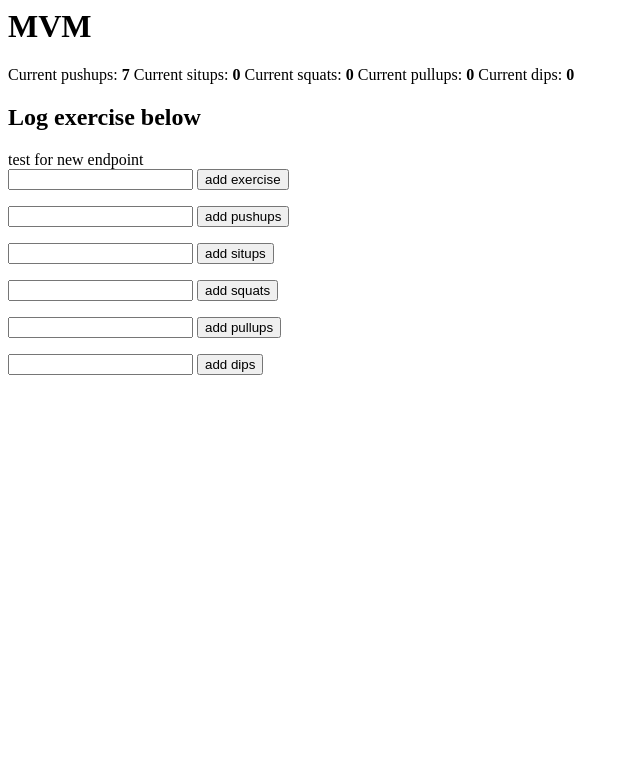
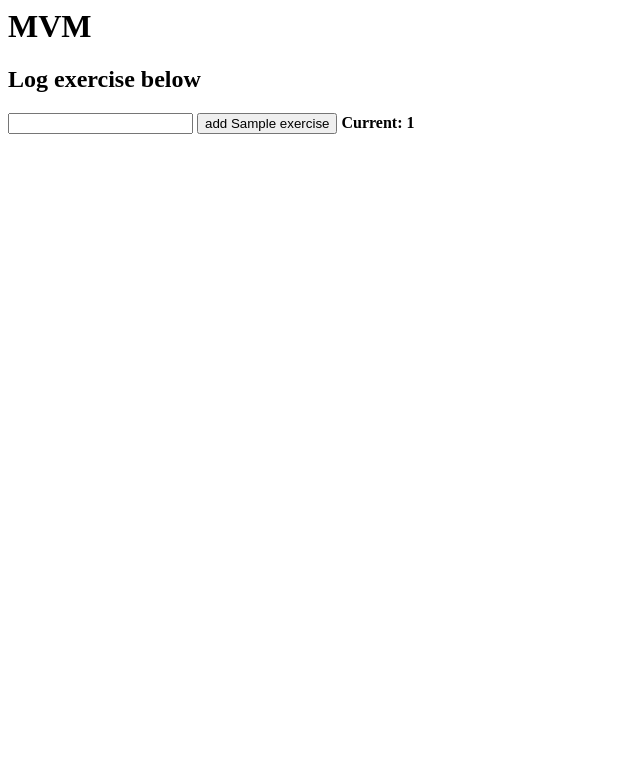
Before and after one commit to Michael-Vander-Meiden/exercise_scoreboard, a Django app: a page that uses scoreboard/templates/scoreboard/detail.html in a window 1280 px wide. Shown: the top 783 px of the page, without its empty margins (0-640 px from the left). Run offline with Django 3.2, Linux system fonts and the light colour scheme; data comes from the database, SQL or seed files in the repository; tables that the repository leaves empty hold one stand-in row (values such as "Sample post").

Commit message:
added stats from exercisevectors

```diff
--- a/scoreboard/templates/scoreboard/detail.html
+++ b/scoreboard/templates/scoreboard/detail.html
@@ -1,53 +1,14 @@
 <H1>{{participant.participant_name}}</H1>
 
-Current pushups: <b>{{participant.score}}</b>
-Current situps: <b>{{participant.situps_count}}</b>
-Current squats: <b>{{participant.squats_count}}</b>
-Current pullups: <b>{{participant.pullups_count}}</b>
-Current dips: <b>{{participant.dips_count}}</b>
 <H2>Log exercise below</H2>
 
-test for new endpoint
-<form action="log_exercise/1" method="post">
-{% csrf_token %}
-<label for="quantity"></label>
-<input type="number" id="quantity" name="quantity">
-<input type="submit" value= "add exercise">
-</form>
 
 
-<form action="log_pushups" method="post">
-{% csrf_token %}
-<label for="quantity"></label>
-<input type="number" id="quantity" name="quantity">
-<input type="submit" value= "add pushups">
-</form>
-
-<form action="log_situps" method="post">
-{% csrf_token %}
-<label for="quantity"></label>
-<input type="number" id="quantity" name="quantity">
-<input type="submit" value= "add situps">
-</form>
-
-
-<form action="log_squats" method="post">
-{% csrf_token %}
-<label for="quantity"></label>
-<input type="number" id="quantity" name="quantity">
-<input type="submit" value= "add squats">
-</form>
-
-<form action="log_pullups" method="post">
-{% csrf_token %}
-<label for="quantity"></label>
-<input type="number" id="quantity" name="quantity">
-<input type="submit" value= "add pullups">
-</form>
-
-<form action="log_dips" method="post">
-{% csrf_token %}
-<label for="quantity"></label>
-<input type="number" id="quantity" name="quantity">
-<input type="submit" value= "add dips">
-</form>
+{% for key, value in data.items %}
+	<form action="log_exercise/{{value.comp_ex_id}}" method="post">
+	{% csrf_token %}
+	<label for="quantity"></label>
+	<input type="number" id="quantity" name="quantity">
+	<input type="submit" value= "add {{value.comp_exercise_name}}"> <b>Current: {{value.exercise_score}}</b>
+	</form>
+{% endfor %}
--- a/scoreboard/views.py
+++ b/scoreboard/views.py
@@ -1,75 +1,124 @@
+from django.db.models import Sum
 from django.shortcuts import render, get_object_or_404
 from django.template import  loader
 from django.urls import reverse
 from django.http import HttpResponse, HttpResponseRedirect
 from .models import Participant, Competition, CompetitionExercise, Exercise, ExerciseVector
 
+import json
+
 def index(request):
     latest_scores_list = Participant.objects.order_by('-total_score')
     context = {'latest_scores_list': latest_scores_list,
-    			'top_participant': latest_scores_list[0]}
+                'top_participant': latest_scores_list[0]}
     return render(request, 'scoreboard/index.html', context)
 
 def competition(request, competition_name, ):
     competition = get_object_or_404(Competition, competition_name=competition_name)
-    latest_scores_list = competition.participant_set.all().order_by('-total_score')
+    latest_participant_list = competition.participant_set.all().order_by('-total_score')
+
     context = {'latest_scores_list': latest_scores_list,
-    			'top_participant': latest_scores_list[0]}
+                'top_participant': latest_scores_list[0]}
     return render(request, 'scoreboard/index.html', context)
 
+def get_competition_data(participant_list):
+    #TODO fill this out for the stuff you want on the front page
+    competition_dump = []
+
+
+
 def detail(request, competition_name, participant_name):
-	participant = get_object_or_404(Participant, participant_name=participant_name)
-	context = {'participant': participant}
-	return render(request, 'scoreboard/detail.html', context)
+    participant = get_object_or_404(Participant, participant_name=participant_name)
+    comp_exercise_list = CompetitionExercise.objects.filter(competition__competition_name=competition_name)
+
+    #get relevant stats
+    data = get_detail_data(participant, comp_exercise_list)
+
+    context = {'participant': participant,
+               'comp_exercise_list': comp_exercise_list,
+               'data': data}
+    return render(request, 'scoreboard/detail.html', context)
+
+def get_detail_data(participant, comp_exercise_list):
+    # we are trying to build a json packet that has everything needed for detail to render it's page
+    details_dump = {}
+
+    #all-time stats
+    for i,comp_ex in enumerate(comp_exercise_list):
+        #initate current dictionary
+        cur_dict = {}
+
+        #add comp_exercise object
+        cur_dict['comp_exercise'] = comp_ex
+
+        #add id
+        cur_dict['comp_ex_id'] = comp_ex.id
+
+        #add name
+        cur_exercise_name = comp_ex.exercise.exercise_name
+        cur_dict['comp_exercise_name'] = cur_exercise_name
+
+        #add total
+        cur_participant_total = ExerciseVector.objects.filter(competition_exercise=comp_ex).filter(participant=participant).aggregate(Sum('delta'))['delta__sum']
+        cur_dict['exercise_score'] = cur_participant_total
+
+        #add everything to thing
+        details_dump[i] = cur_dict
+
+    #json_packet = json.dumps(all_time)
+    return details_dump
+
+
 
 def log_exercise(request, competition_name, participant_name, comp_exercise_id):
-	participant = get_object_or_404(Participant, participant_name=participant_name)
-	comp_exercise = get_object_or_404(CompetitionExercise, pk=comp_exercise_id)
-	#TODO change index variable to delta
-	delta = int(request.POST['quantity'])
+    participant = get_object_or_404(Participant, participant_name=participant_name)
+    comp_exercise = get_object_or_404(CompetitionExercise, pk=comp_exercise_id)
+    #TODO change index variable to delta
+    delta = int(request.POST['quantity'])
 
-	# create exercise vector TODO: add stuff
-	exercise_vec = ExerciseVector.objects.create(delta=delta, participant=participant, competition_exercise=comp_exercise)
+    # create exercise vector TODO: add stuff
+    exercise_vec = ExerciseVector.objects.create(delta=delta, participant=participant, competition_exercise=comp_exercise)
 
-	context = {'participant': participant}
-	return HttpResponseRedirect(reverse('scoreboard:competition', args=[competition_name]))
+    context = {'participant': participant}
+    return HttpResponseRedirect(reverse('scoreboard:competition', args=[competition_name]))
+
 
 def log_pushups(request, competition_name, participant_name):
-	participant = get_object_or_404(Participant, participant_name=participant_name)
-	quantity = int(request.POST['quantity'])
-	participant.score += quantity
-	participant.save()
-	context = {'participant': participant}
-	return HttpResponseRedirect(reverse('scoreboard:competition', args=[competition_name]))
+    participant = get_object_or_404(Participant, participant_name=participant_name)
+    quantity = int(request.POST['quantity'])
+    participant.score += quantity
+    participant.save()
+    context = {'participant': participant}
+    return HttpResponseRedirect(reverse('scoreboard:competition', args=[competition_name]))
 
 def log_situps(request, competition_name, participant_name):
-	participant = get_object_or_404(Participant, participant_name=participant_name)
-	quantity = int(request.POST['quantity'])
-	participant.situps_count += quantity
-	participant.save()
-	context = {'participant': participant}
-	return HttpResponseRedirect(reverse('scoreboard:competition', args=[competition_name]))
+    participant = get_object_or_404(Participant, participant_name=participant_name)
+    quantity = int(request.POST['quantity'])
+    participant.situps_count += quantity
+    participant.save()
+    context = {'participant': participant}
+    return HttpResponseRedirect(reverse('scoreboard:competition', args=[competition_name]))
 
 def log_squats(request, competition_name, participant_name):
-	participant = get_object_or_404(Participant, participant_name=participant_name)
-	quantity = int(request.POST['quantity'])
-	participant.squats_count += quantity
-	participant.save()
-	context = {'participant': participant}
-	return HttpResponseRedirect(reverse('scoreboard:competition', args=[competition_name]))
+    participant = get_object_or_404(Participant, participant_name=participant_name)
+    quantity = int(request.POST['quantity'])
+    participant.squats_count += quantity
+    participant.save()
+    context = {'participant': participant}
+    return HttpResponseRedirect(reverse('scoreboard:competition', args=[competition_name]))
 
 def log_pullups(request, competition_name, participant_name):
-	participant = get_object_or_404(Participant, participant_name=participant_name)
-	quantity = int(request.POST['quantity'])
-	participant.pullups_count += quantity
-	participant.save()
-	context = {'participant': participant}
-	return HttpResponseRedirect(reverse('scoreboard:competition', args=[competition_name]))
+    participant = get_object_or_404(Participant, participant_name=participant_name)
+    quantity = int(request.POST['quantity'])
+    participant.pullups_count += quantity
+    participant.save()
+    context = {'participant': participant}
+    return HttpResponseRedirect(reverse('scoreboard:competition', args=[competition_name]))
 
 def log_dips(request, competition_name, participant_name):
-	participant = get_object_or_404(Participant, participant_name=participant_name)
-	quantity = int(request.POST['quantity'])
-	participant.dips_count += quantity
-	participant.save()
-	context = {'participant': participant}
-	return HttpResponseRedirect(reverse('scoreboard:competition', args=[competition_name]))
+    participant = get_object_or_404(Participant, participant_name=participant_name)
+    quantity = int(request.POST['quantity'])
+    participant.dips_count += quantity
+    participant.save()
+    context = {'participant': participant}
+    return HttpResponseRedirect(reverse('scoreboard:competition', args=[competition_name]))
```
Also changed, not shown: scoreboard/admin.py (+6 -1 lines).
